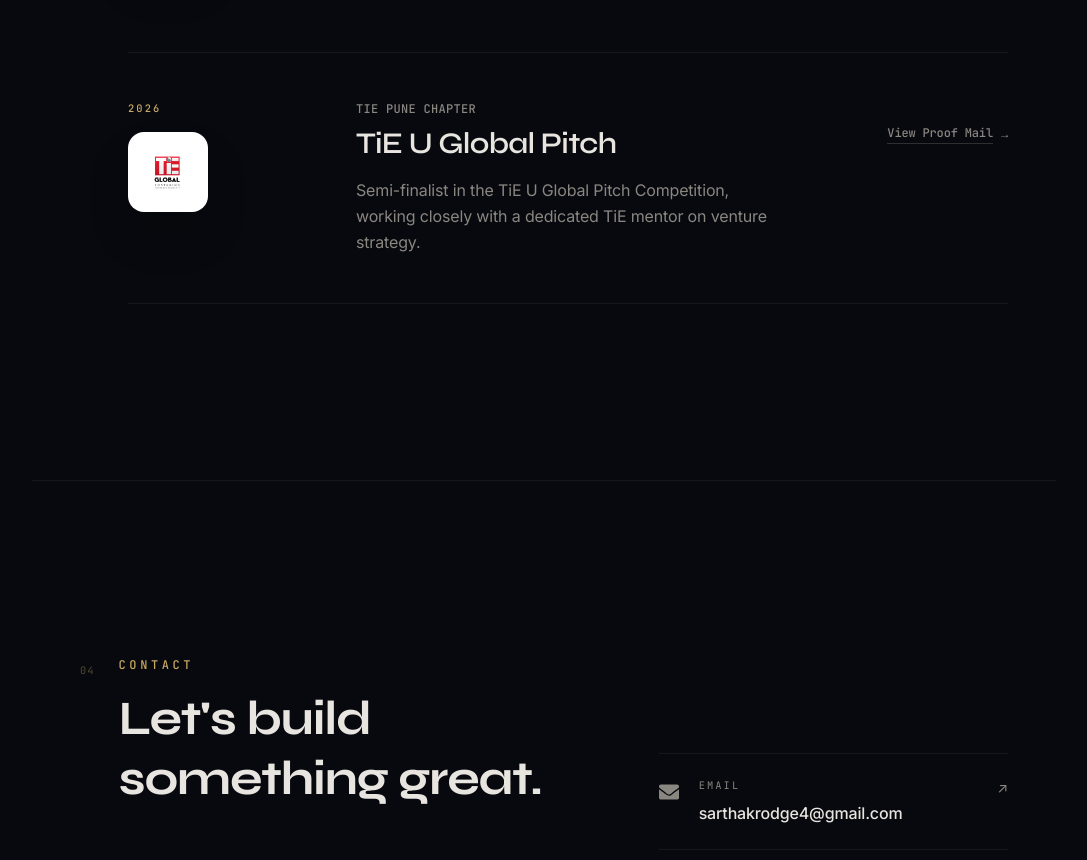
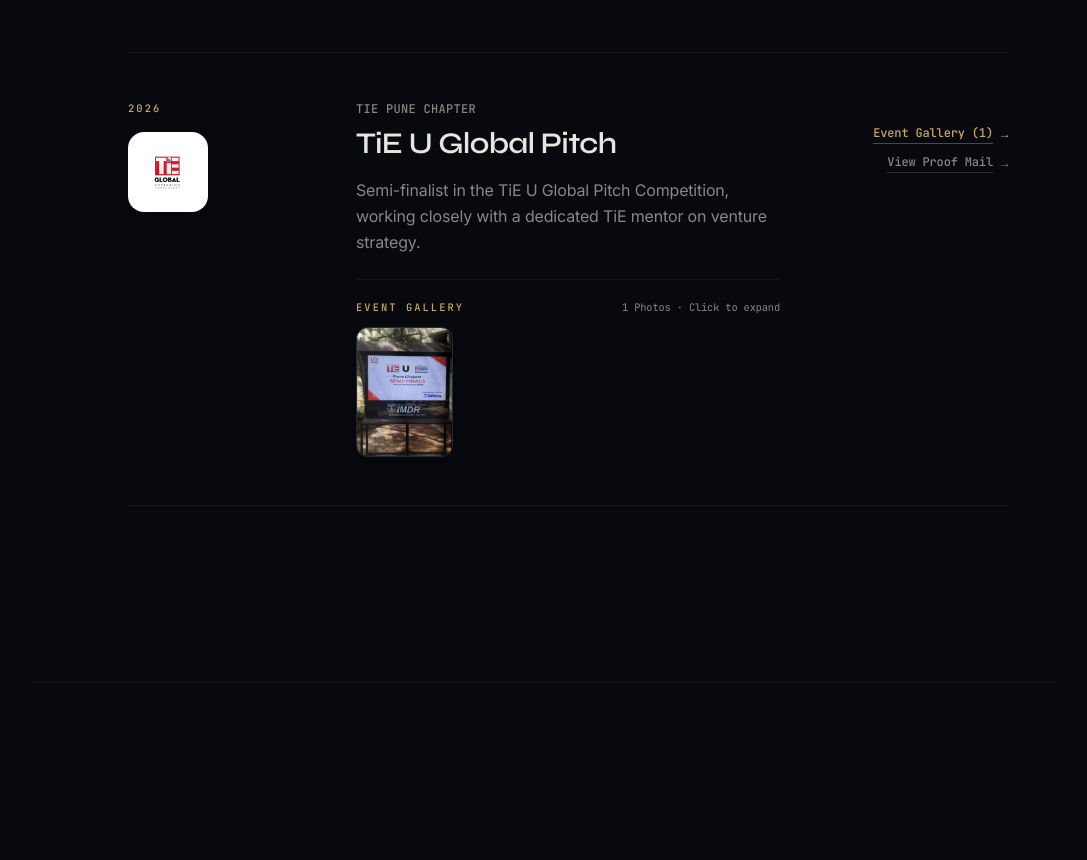
Before and after one commit to Sarthak-R07/Sarthak-Potfolio, a React (Vite) app: page / in a window 1280 px wide. Shown: the part 4421-5281 px from the top of the page, without its empty margins (96-1183 px from the left). Built offline with nearby package versions, Linux system fonts and the light colour scheme.

Commit message:
Add TiE Pune Semi-Finals venue photo to milestone gallery

```diff
--- a/src/components/Projects.tsx
+++ b/src/components/Projects.tsx
@@ -76,6 +76,13 @@ const milestones: Milestone[] = [
     logo: '/Sarthak-Potfolio/logo_tie.png',
     logoBg: 'bg-white',
     proofMail: '/Sarthak-Potfolio/tie_pune.png',
+    photos: [
+      {
+        src: '/Sarthak-Potfolio/tie_pune_venue.jpg',
+        caption: 'TiE U Global Pitch — Pune Chapter Semi-Finals at Auditorium, IMDR',
+        label: 'Semi-Finals Venue',
+      },
+    ],
   },
 ];
 
```
Also changed, not shown: public/tie_pune_venue.jpg (added).
